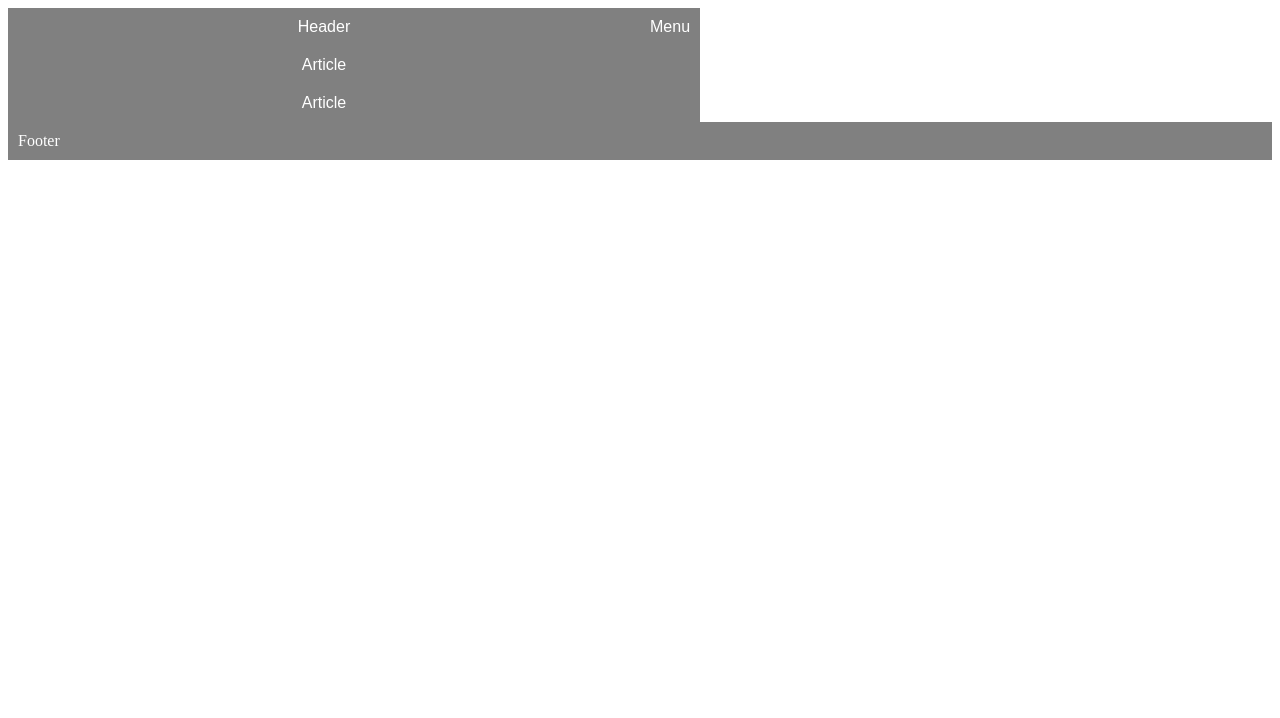
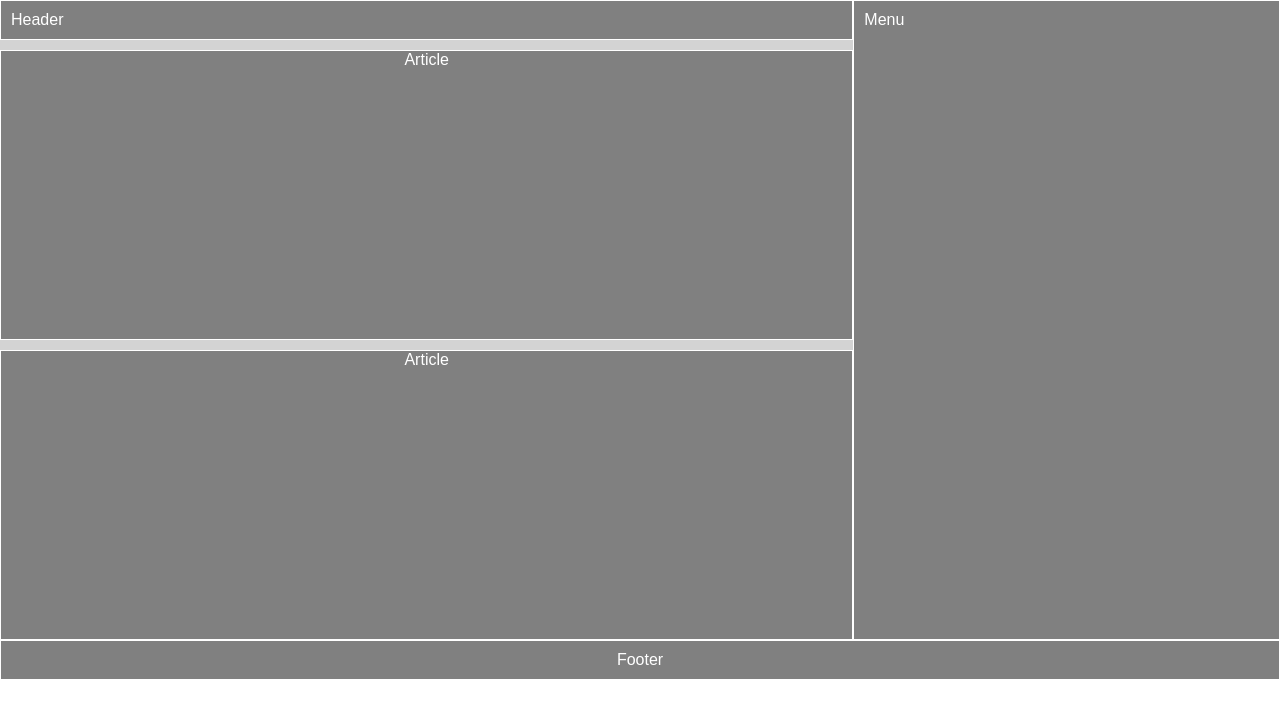
Before and after one commit to DaniCH20/ejerciciosCss, a plain HTML site: page HTMLs/index_1.html in a window 1280 px wide. Drawn offline with Linux system fonts and the light colour scheme.

Commit message:
solucion del ejercicio1

```diff
--- a/HTMLs/style_1.css
+++ b/HTMLs/style_1.css
@@ -1,43 +1,65 @@
+body {
+  margin: 0;
+  font-family: Arial, sans-serif;
+}
+
+
 .main {
+  display: flex;
   background-color: lightgrey;
-  font-family: Arial, sans-serif;
-  color: white;
-    display: flex;
+  min-height: 80vh;
 }
+
+
 .container {
   display: flex;
-    width: 50%;
-  background-color: #fff;
   flex-direction: column;
-  color: #444;
+  flex: 2;
+  gap: 10px;
 }
-.aside {
-  display: flex;
-  width: 50%;
-  gap: 10px;
-  background-color: #fff;
 
-}
-.item.article,
-.item.header,
-.item.menu,
-.item.footer-content {
+
+.item.header {
   background-color: gray;
   padding: 10px;
   color: white;
+  border: 1px solid white;
+}
+
+.container-articles {
+  display: flex;
+  flex: 1;
+  gap: 10px;
+}
+
+.item.article {
+  flex: 1;
+  background-color: gray;
+  color: white;
   text-align: center;
+  border: 1px solid white;
+  flex-direction: row;
 }
-.item.header {
-  align-items: start;
+
+
+.aside {
+  display: flex;
+  flex: 1;
 }
-.item.article {
+
+.item.menu {
+  background-color: gray;
+  flex: 1;
+  padding: 10px;
+  color: white;
+  border: 1px solid white;
 }
-.item.menu {
-  align-items: stretch;
-   flex-direction: column;
-  justify-content: end;
-  align-items: start;
+
+
+.footer {
+  background-color: gray;
+  border: 1px solid white;
+    color: white;
+  text-align: center;
+  padding: 10px;
 }
-.item.footer-content {
-  display: flex;
-}
```
